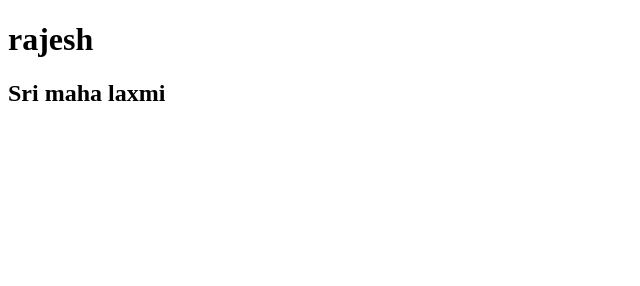
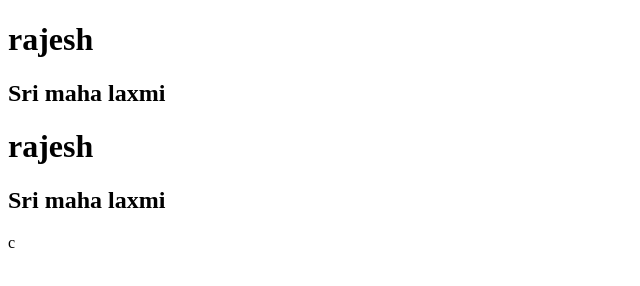
Before and after one commit to avadhootha-mahalaxmi/mubeena, a plain HTML site: page index.html in a window 1280 px wide. Shown: the whole page, without its empty margins (0-640 px from the left). Drawn offline with Linux system fonts and the light colour scheme.

Commit message:
duplicate

```diff
--- a/index.html
+++ b/index.html
@@ -8,5 +8,7 @@
 <body>
     <h1>rajesh</h1>
     <h2>Sri maha laxmi</h2>
+        <h1>rajesh</h1>
+    <h2>Sri maha laxmi</h2>c
 </body>
 </html>
```
